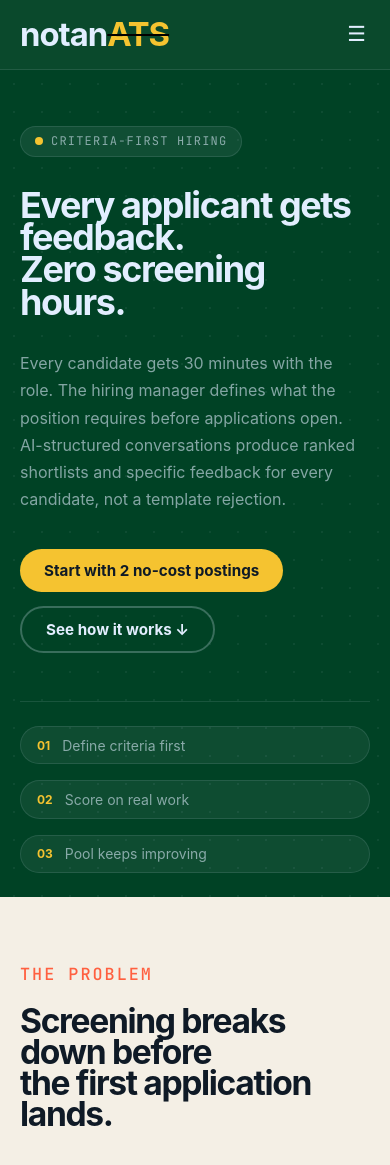
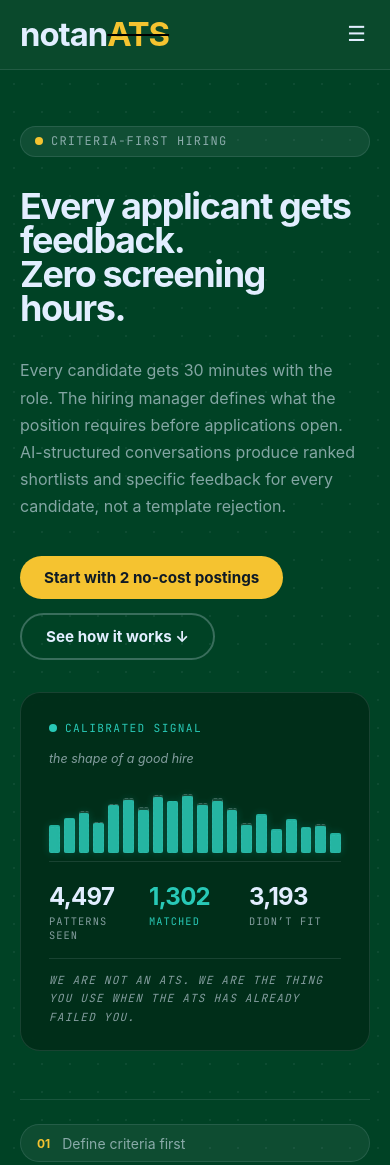
Before and after one commit to rv-46/notanats-website, a plain HTML site: page index.html in a window 390 px wide. Shown: the top 1165 px of the page. Drawn offline with Linux system fonts and the light colour scheme.

Commit message:
Move calibration viz to hero, delete scoring section, animate at 4s
- Hero now 2-column: headline+CTAs left, Calibrated Signal viz right
- Reduce hero h1 size to fit alongside the bargraph
- Delete entire "How scoring works" section
- Calibration animation: match every 4 seconds (was 8)

```diff
--- a/index.html
+++ b/index.html
@@ -37,7 +37,8 @@
 
   <!-- HERO -->
   <section id="top" class="hero">
-    <div class="hero-inner">
+    <div class="hero-inner hero-inner--split">
+      <div class="hero-copy">
         <div class="hero-tag">
           <span class="dot dot--yellow"></span> Criteria-first hiring
         </div>
@@ -50,6 +51,34 @@
         <div class="hero-ctas">
           <a href="#arena" class="btn btn-yellow">Start with 2 no-cost postings</a>
           <a href="#how-it-works" class="btn btn-ghost">See how it works &#8595;</a>
+        </div>
+      </div>
+
+      <div class="hero-viz">
+        <div class="calibration-demo">
+          <div class="calib-head">
+            <span class="calib-label"><span class="calib-pulse"></span> calibrated signal</span>
+            <span class="calib-sub">the shape of a good hire</span>
+          </div>
+          <div class="calib-bars" id="calibBars" data-targets="42,55,68,50,78,88,74,92,84,95,80,88,72,48,60,35,52,40,46,30">
+            <!-- bars rendered by script.js -->
+          </div>
+          <div class="calib-stats">
+            <div class="calib-stat">
+              <strong>4,497</strong>
+              <span>patterns seen</span>
+            </div>
+            <div class="calib-stat calib-stat--match">
+              <strong>1,302</strong>
+              <span>matched</span>
+            </div>
+            <div class="calib-stat">
+              <strong>3,193</strong>
+              <span>didn&rsquo;t fit</span>
+            </div>
+          </div>
+          <p class="calib-note">We are not an ATS. We are the thing you use when the ATS has already failed you.</p>
+        </div>
       </div>
     </div>
     <div class="hero-stats">
@@ -294,50 +323,6 @@
 
     </div>
   </section>
-  <!-- SCORING -->
-  <section id="scoring" class="section section--cream">
-    <div class="section-inner">
-      <div class="section-header-split">
-        <p class="eyebrow eyebrow--coral">how scoring works</p>
-        <div>
-          <h2 class="display-h2">The score is waiting when<br>the conversation ends.</h2>
-          <p class="section-desc">Every candidate is scored against the same locked criteria: the ones the manager defined before anyone applied.</p>
-        </div>
-      </div>
-
-      <div class="scoring-grid">
-        <div class="scoring-card">
-          <p class="eyebrow eyebrow--coral" style="margin-bottom:0.75rem;">what gets measured</p>
-          <p class="scoring-body">The scoring surface is never visible to candidates. There is no rubric to study, no keywords to find. The assessment asks about real work, in a real conversation. What the candidate has actually done either matches what the role requires or it does not.</p>
-        </div>
-        <div class="calibration-demo">
-          <div class="calib-head">
-            <span class="calib-label"><span class="calib-pulse"></span> calibrated signal</span>
-            <span class="calib-sub">the shape of a good hire on this team</span>
-          </div>
-          <div class="calib-bars" id="calibBars" data-targets="42,55,68,50,78,88,74,92,84,95,80,88,72,48,60,35,52,40,46,30">
-            <!-- bars are rendered by script.js -->
-          </div>
-          <div class="calib-stats">
-            <div class="calib-stat">
-              <strong>4,497</strong>
-              <span>patterns seen</span>
-            </div>
-            <div class="calib-stat calib-stat--match">
-              <strong>1,302</strong>
-              <span>matched &mdash; moving forward</span>
-            </div>
-            <div class="calib-stat">
-              <strong>3,193</strong>
-              <span>didn&rsquo;t fit</span>
-            </div>
-          </div>
-          <p class="calib-note">We are not an ATS. We are the thing you use when the ATS has already failed you.</p>
-        </div>
-      </div>
-    </div>
-  </section>
-
   <!-- THE ARENA -->
   <section id="arena" class="section section--navy">
     <div class="section-inner">
--- a/script.js
+++ b/script.js
@@ -41,8 +41,8 @@ mobileMenu.querySelectorAll('a').forEach(link => {
 
   let tick = 0;
   const TICK_MS = 1000;       // 1 second per cycle
-  const MATCH_EVERY = 8;       // match once every 8 ticks
-  const MATCH_HOLD_MS = 900;   // how long the "matched" flash lasts
+  const MATCH_EVERY = 4;       // match once every 4 ticks (every 4 seconds)
+  const MATCH_HOLD_MS = 700;   // how long the "matched" flash lasts
 
   function rand(min, max) { return Math.floor(min + Math.random() * (max - min)); }
 
--- a/style.css
+++ b/style.css
@@ -130,6 +130,15 @@ a { color: inherit; }
   overflow: hidden;
 }
 .hero-inner { max-width: var(--max-w); margin: 0 auto; padding-bottom: clamp(3rem, 6vw, 5rem); }
+.hero-inner--split { display: grid; grid-template-columns: minmax(0, 1.05fr) minmax(0, 0.95fr); gap: 3rem; align-items: center; }
+.hero-copy { display: flex; flex-direction: column; }
+.hero-viz  { display: flex; align-items: center; }
+.hero-viz .calibration-demo {
+  width: 100%;
+  background: rgba(0,32,18,0.55);
+  border: 1px solid var(--border-dark);
+  backdrop-filter: blur(6px);
+}
 .hero-tag {
   display: inline-flex;
   align-items: center;
@@ -145,7 +154,7 @@ a { color: inherit; }
   border-radius: 100px;
   margin-bottom: 2rem;
 }
-.hero-h1 { font-size: clamp(2.5rem, 6vw, 5.5rem); line-height: 0.9; color: var(--cloud); max-width: 900px; }
+.hero-h1 { font-size: clamp(2rem, 4.5vw, 4rem); line-height: 0.95; color: var(--cloud); max-width: 600px; }
 .hero-body { margin-top: 2rem; font-size: clamp(1rem, 1.8vw, 1.2rem); line-height: 1.7; color: var(--muted-dark); max-width: 680px; }
 .hero-kicker { margin-top: 1.5rem; font-size: clamp(1.1rem, 2vw, 1.4rem); font-weight: 700; color: var(--cloud); letter-spacing: -0.02em; max-width: 560px; }
 .hero-ctas { margin-top: 2.25rem; display: flex; gap: 0.875rem; flex-wrap: wrap; }
@@ -657,8 +666,9 @@ a { color: inherit; }
   .arena-body-grid { grid-template-columns: 1fr; }
   .arena-cta-card { position: static; }
   .compare-grid { grid-template-columns: 1fr; }
-  .calib-stats { grid-template-columns: 1fr; gap: 0.75rem; }
+  .calib-stats { grid-template-columns: repeat(3, 1fr); gap: 0.5rem; }
   .calib-bars { height: 80px; }
+  .hero-inner--split { grid-template-columns: 1fr; gap: 2rem; }
 
   /* Swimlane collapses to vertical stack on tablet */
   .swimlane {
```
Lines whose indentation alone changed are shown as unchanged.
